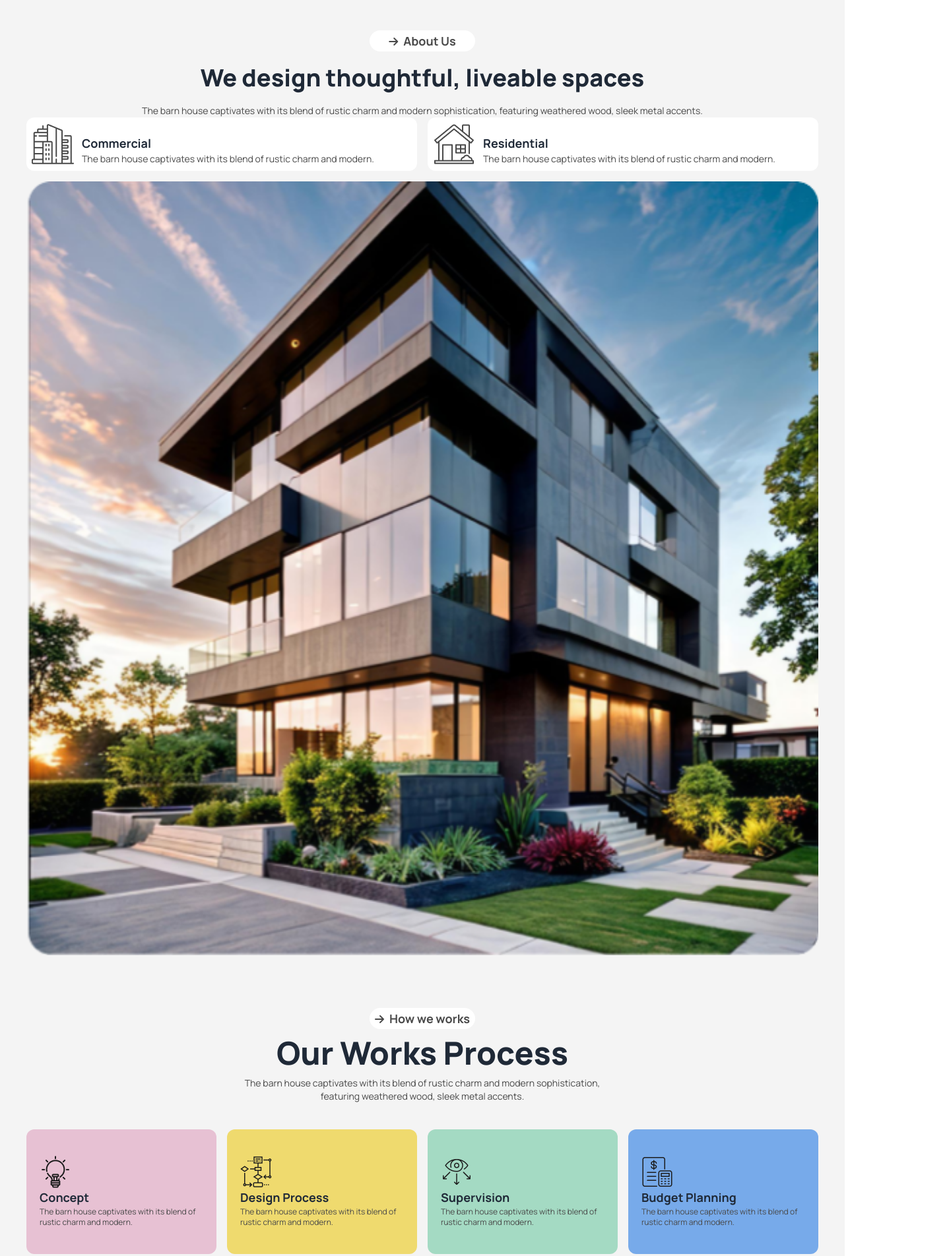
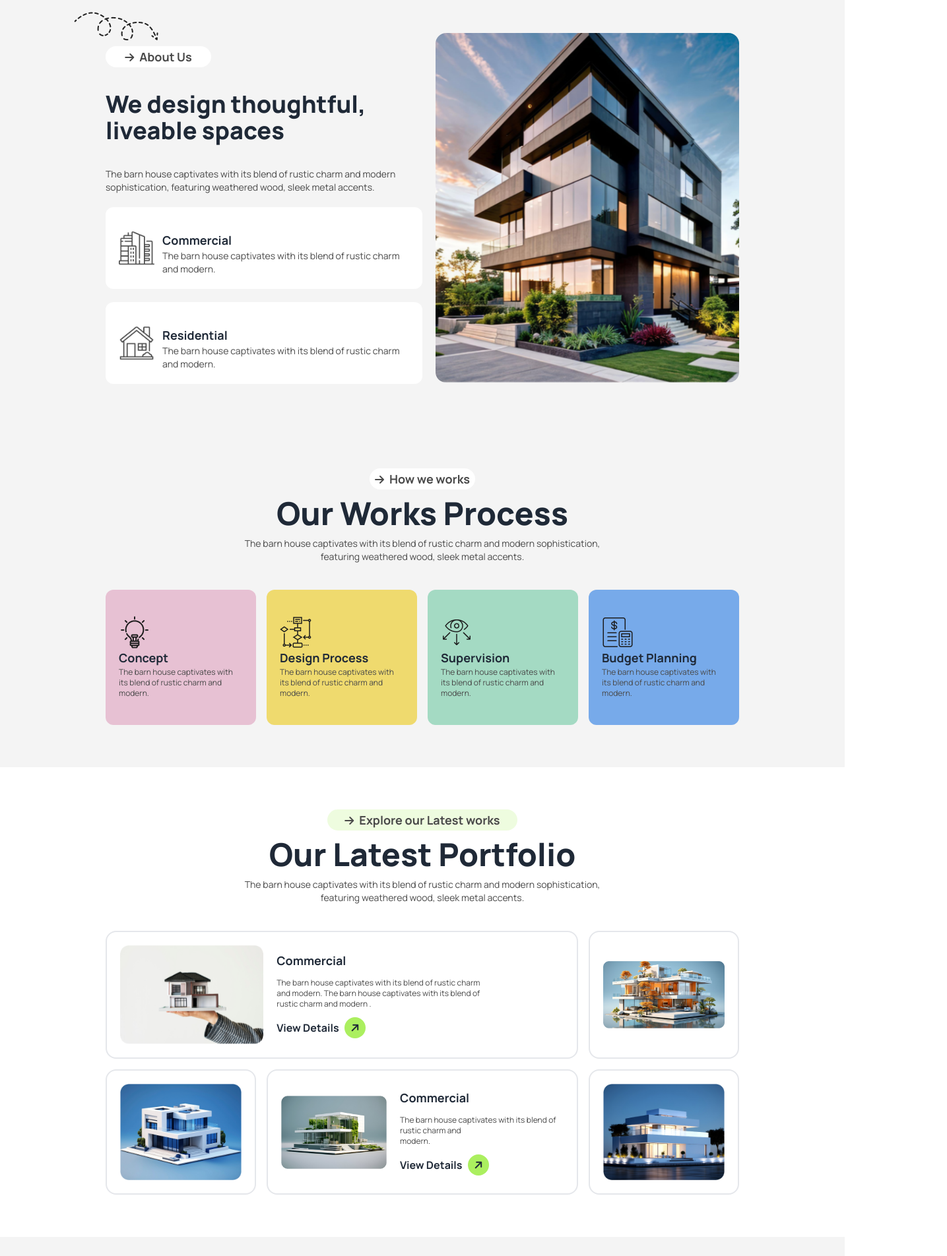
Before and after one commit to shemanto27/assignment-3-taiwindcss, a plain HTML site: page index.html in a window 1280 px wide. Shown: the part 720-2624 px from the top of the page at 66% size, 1435 px wide, since content can reach past the window. Drawn offline with nearby package versions, Linux system fonts and the light colour scheme.

Commit message:
everything working fine,extra section left

```diff
--- a/index.html
+++ b/index.html
@@ -72,7 +72,7 @@
                     </div>
                     <ul
                     tabindex="0"
-                    class="menu menu-sm dropdown-content bg-base-100 rounded-box z-[1] mt-3 w-52 p-2 shadow">
+                    class="menu menu-sm dropdown-content bg-base-100 rounded-box z-[1] mt-3 w-52 p-2 shadow right-0">
                     <li><a>Home</a></li>
                     <li><a>Services</a></li>
                     <li><a>Portfolio</a></li>
@@ -104,45 +104,59 @@
     <!-- Main -->
     <main class=" mx-auto">
         <!------------------ Thoughtful Section------------- -->
-        <section class="bg-[#f4f4f4] p-10">
+        <section class="bg-[#f4f4f4] lg:py-16 py-10 lg:px-40 px-10 flex flex-col lg:flex-row gap-5">
+
+            <!-- Left Section -->
+            <div class="flex flex-col gap-5 lg:w-1/2">
+
                 <!-- Headings -->
-            <div class="space-y-5  w-full relative text-center gap-4">
-                <img src="./assets/Vector.png" alt="arrow" class="hidden absolute -top-8 -left-12">
-                <button class="rounded-full bg-white h-8 w-40 space-x-2 text-[#494949]"><i class="fa-solid fa-arrow-right"></i><span class="text-lg font-bold">About Us</span></button>
-                <h2 class="text-4xl font-extrabold">We design thoughtful, liveable spaces</h2>
-                <p class="text-sm text-[#494949]">The barn house captivates with its blend of rustic charm and
+                <div class="lg:flex lg:flex-col lg:w-[530px] space-y-5 relative text-center gap-4">
+                    <img src="./assets/Vector.png" alt="arrow" class="hidden lg:flex lg:justify-start absolute -top-8 -left-12">
+                    <button class=" rounded-full bg-white h-8 w-40 space-x-2 text-[#494949]"><i class="fa-solid fa-arrow-right"></i><span class="text-lg font-bold">About Us</span></button>
+                    <h2 class="text-4xl font-extrabold lg:text-left">We design thoughtful, liveable spaces</h2>
+                    <p class="text-sm text-[#494949] lg:text-left">The barn house captivates with its blend of rustic charm and
                     modern sophistication, featuring weathered wood, sleek metal accents.</p>
                 </div>
-            <!-- Container -->
-            <div class="grid grid-cols-1 md:grid-cols-2 lg: text-center gap-4">
 
                 <!-- card-1 -->
-                    <div class="flex rounded-xl bg-white space-y-4 items-center p-2 gap-3 text-left">
-                        <div><img src="./assets/commercial.png" alt="Commercial"></div>
+                <div class="flex rounded-xl bg-white space-y-4 items-center p-2 lg:p-5 gap-3 text-left">
+                    <div>
+                        <img src="./assets/commercial.png" alt="Commercial">
+                    </div>
+
                     <div>
                         <h6 class="text-lg font-bold">Commercial</h6>
                         <p class="text-sm text-[#494949]">The barn house captivates with its blend of rustic charm and modern.</p>
                     </div>
                 </div>
+
                 <!-- card-2 -->
-                    <div class="flex rounded-xl bg-white space-y-4 items-center p-2 gap-3 text-left">
-                        <div><img src="./assets/residential.png" alt="Residential"></div>
+                <div class="flex rounded-xl bg-white space-y-4 items-center p-2 lg:p-5 gap-3 text-left">
+                    <div>
+                        <img src="./assets/residential.png" alt="Commercial">
+                    </div>
+
                     <div>
                         <h6 class="text-lg font-bold">Residential</h6>
                         <p class="text-sm text-[#494949]">The barn house captivates with its blend of rustic charm and modern.</p>
                     </div>
                 </div>
 
+            </div>
 
-                <!-- Right Image Content -->
-                <div class="w-full md:col-span-2">
-                    <img src="./assets/Rectangle.png" alt="" class="object-cover w-full">
+            <!-- Right Section -->
+            <div class="lg:w-1/2">
+                <!--Image Content -->
+                <div class="w-full">
+                    <img src="./assets/Rectangle.png" alt="" class="object-cover w-full h-72 lg:h-[530px] rounded-2xl">
                 </div>
             </div>
+
+
         </section>
 
         <!----------------- Work Process Section------------- -->
-        <section class="bg-[#f4f4f4] p-10">
+        <section class="bg-[#f4f4f4] lg:py-16 py-10 lg:px-40 px-10">
         <!-- Section Container -->
         <div class="space-y-10 text-center">
             <!-- writings -->
@@ -186,7 +200,7 @@
         </section>
 
         <!--------------- Latest Portfolio Section------------- -->
-        <section class="bg-[#ffffff] m-10">
+        <section class="bg-[#ffffff] lg:py-16 py-10 lg:px-40 px-10">
             <!-- Section Container -->
             <div class="space-y-10 text-center">
                 <!-- writings -->
@@ -254,7 +268,7 @@
         </section>
 
         <!--------------- Article and News Section------------- -->
-        <section  class="bg-[#f4f4f4] mt-10 p-10">
+        <section  class="bg-[#f4f4f4] lg:py-16 py-10 lg:px-40 px-10">
             <!-- Section Container -->
             <div class="space-y-10 text-center">
                 <!-- writings -->
@@ -321,7 +335,7 @@
             </section>
 
         <!--------------- Contact Form Section------------- -->
-        <section  class="bg-[url('./assets/bg.jpg')] mt-10 p-10">
+        <section  class="bg-[url('./assets/bg.jpg')] bg-no-repeat bg-cover lg:py-16 py-10 lg:px-40 px-10">
             <!-- Section Container -->
             <div class="space-y-10 text-center">
                 <!-- writings -->
@@ -338,7 +352,7 @@
                             <div class="m-3"><input type="text" placeholder="Last Name*" required class="rounded-full p-5 w-full h-12"></div>
                             <div class="m-3"><input type="text" placeholder="Phone Number*" required class="rounded-full p-5 w-full h-12"></div>
                             <div class="m-3"><input type="text" placeholder="Email Number*" required class="rounded-full p-5 w-full h-12"></div>
-                            <div class="m-3 md:w-full md:col-span-2"><textarea placeholder="Write your message here" rows="10" class="rounded-3xl p-5 col-span-2 w-full"></textarea></div>
+                            <div class="m-3 md:w-full md:col-span-2"><textarea placeholder="Write your message here" rows="10" class="rounded-3xl p-5 col-span-2 w-full resize-none"></textarea></div>
                             <div class="m-3 md:col-span-2 "><button type="submit" class="btn rounded-full bg-color-primary text-[#1C1C1C] text-lg font-bold md:w-full">Book Consult <div class="bg-color-secondary rounded-full w-8 h-8 flex items-center justify-center"><i class="fa-solid fa-arrow-right p-1 -rotate-45 text-white"></i></div></button></div>
                     </form>
                 </div>
@@ -347,7 +361,7 @@
     </main>
 
     <!-- Footer -->
-    <footer class="bg-[#1C1C1C] mt-10 p-10">
+    <footer class="bg-[#1C1C1C] lg:py-16 py-10 lg:px-40 px-10">
         <div class="flex flex-col justify-center items-center gap-5 text-center">
             <a class="btn btn-ghost text-xl text-white"><div class="bg-color-primary rounded-full w-8 h-8 flex items-center justify-center"><i class="fa-solid fa-arrow-right p-1 -rotate-45 text-[#1C1C1C]"></i></div>Rinterio</a>
             <p class="text-sm text-[#737373]">The barn house captivates with its blend of rustic charm and modern sophistication,<br>featuring weathered wood, sleek metal accents.</p>
```
Lines whose indentation alone changed are shown as unchanged.
